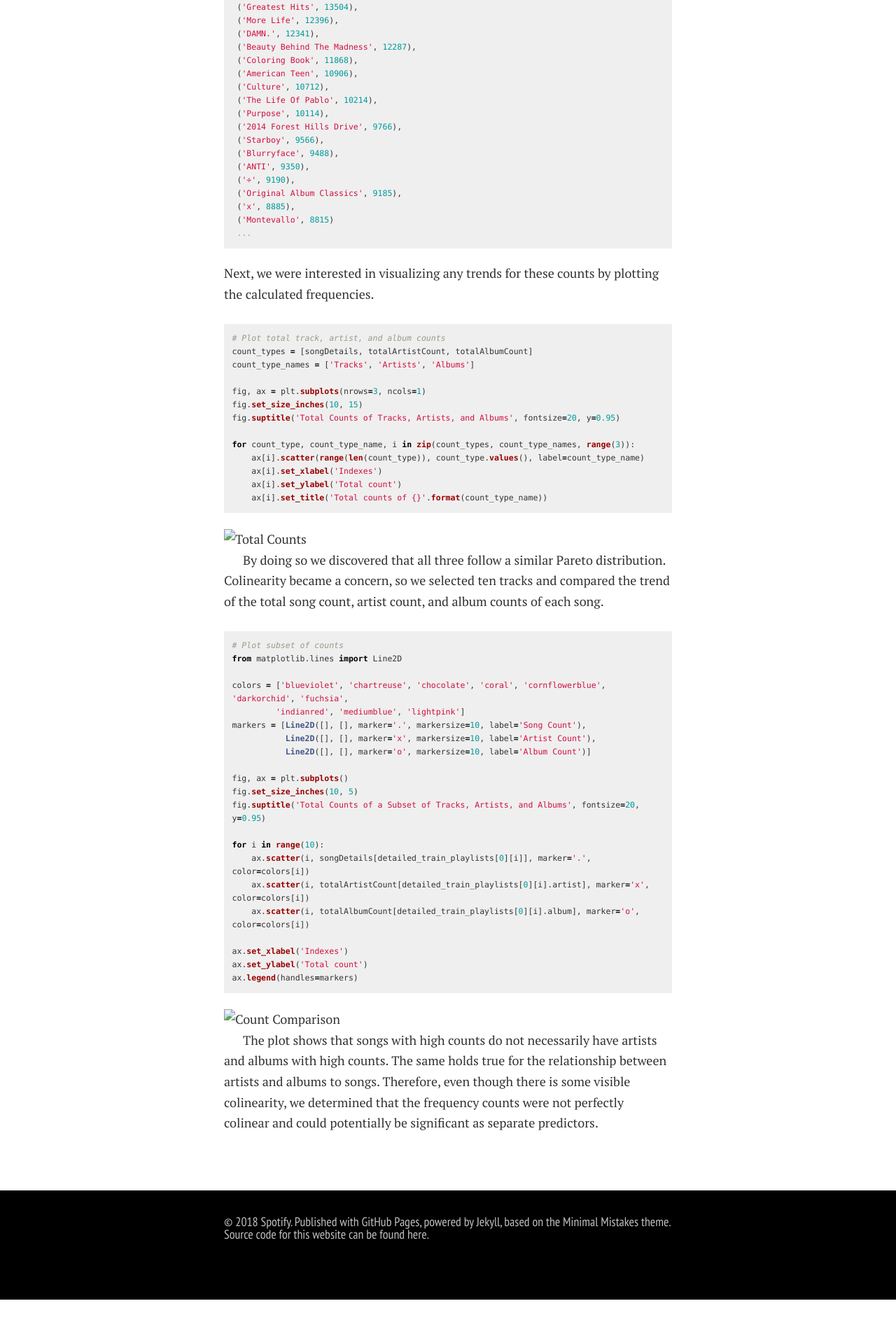
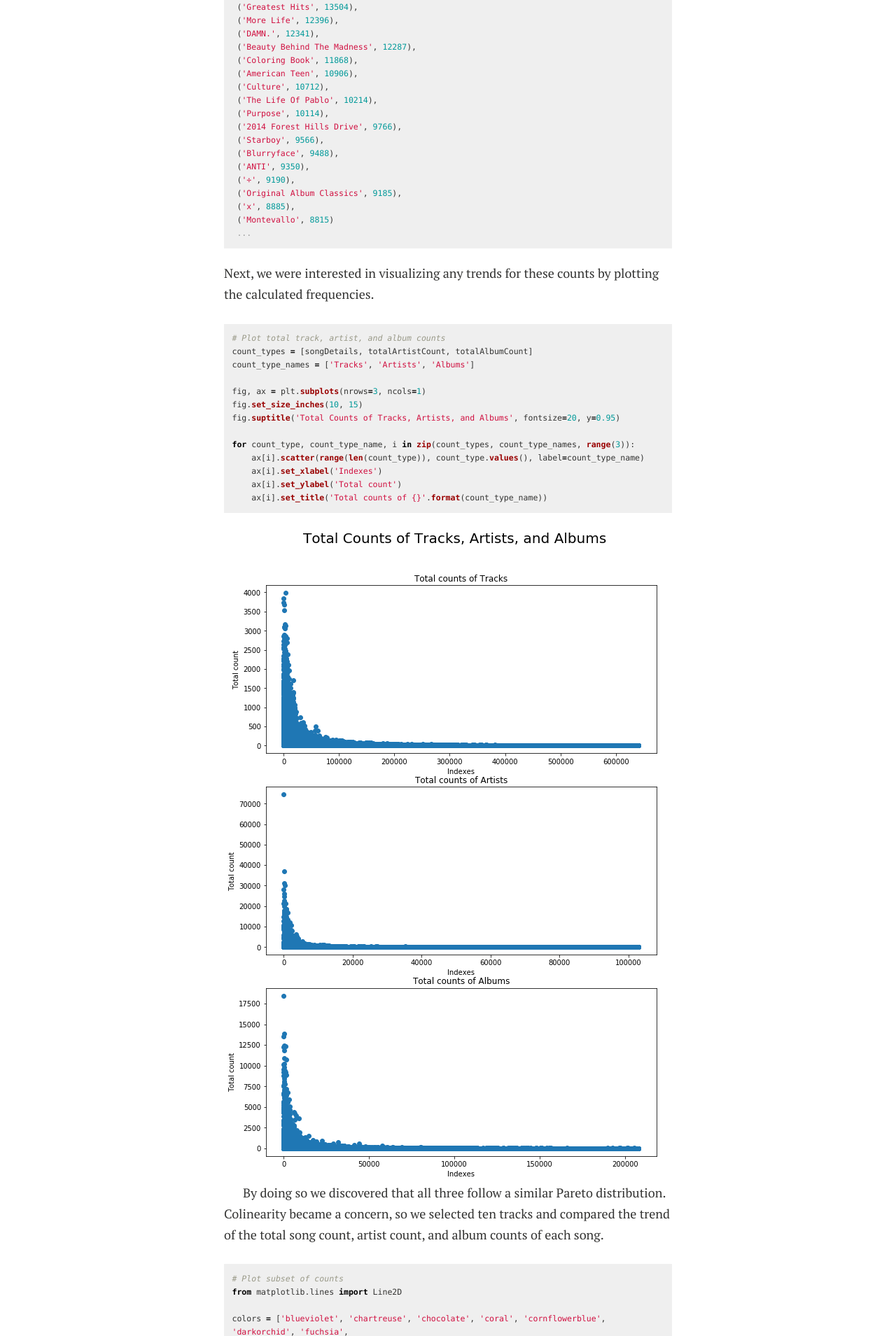
Before and after one commit to lyannaliu/lyannaliu.github.io, a Jekyll site: the page built from descriptionofdata.md, in a window 1280 px wide. Shown: the part 4491-6400 px from the top of the page at 70% size. Built offline with Jekyll 4.4.1, drawn with Linux system fonts in a browser that asks for light colours; nearby versions of some CDN libraries; before the commit the page ends 6348 px from its top, so only the background shows below that.

Commit message:
Update descriptionofdata.md
fixed images filepath

````diff
--- a/descriptionofdata.md
+++ b/descriptionofdata.md
@@ -201,7 +201,7 @@ for count_type, count_type_name, i in zip(count_types, count_type_names, range(3
     ax[i].set_title('Total counts of {}'.format(count_type_name))
 ```
 
-![Total Counts](total_counts.png)
+![Total Counts](/images/total_counts.png)
 
 By doing so we discovered that all three follow a similar Pareto distribution. Colinearity became a concern, so we selected ten tracks and compared the trend of the total song count, artist count, and album counts of each song.
 
@@ -229,6 +229,6 @@ ax.set_ylabel('Total count')
 ax.legend(handles=markers)
 ```
 
-![Count Comparison](count_comparison.png)
+![Count Comparison](images/count_comparison.png)
 
 The plot shows that songs with high counts do not necessarily have artists and albums with high counts. The same holds true for the relationship between artists and albums to songs. Therefore, even though there is some visible colinearity, we determined that the frequency counts were not perfectly colinear and could potentially be significant as separate predictors.
````
